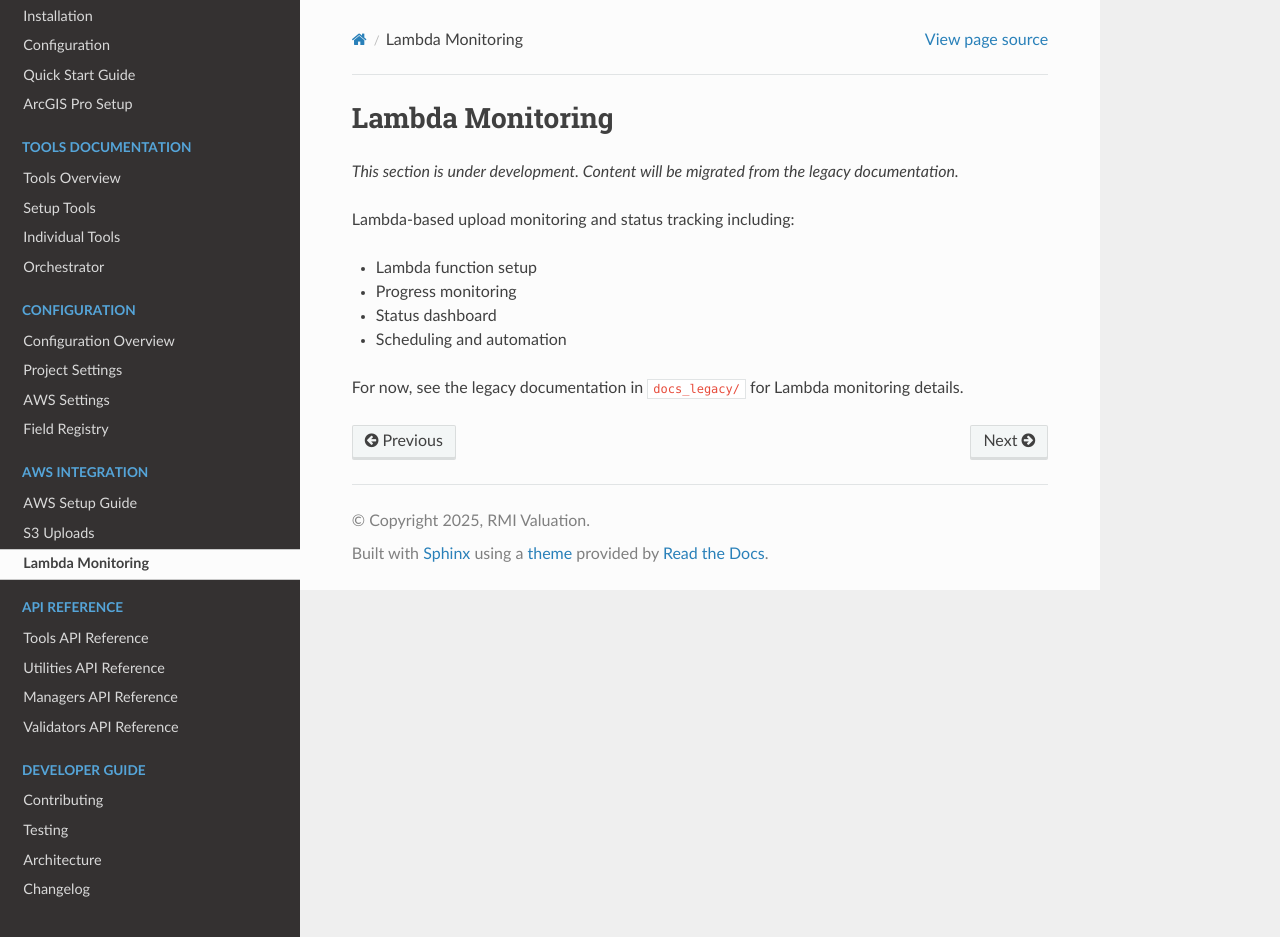
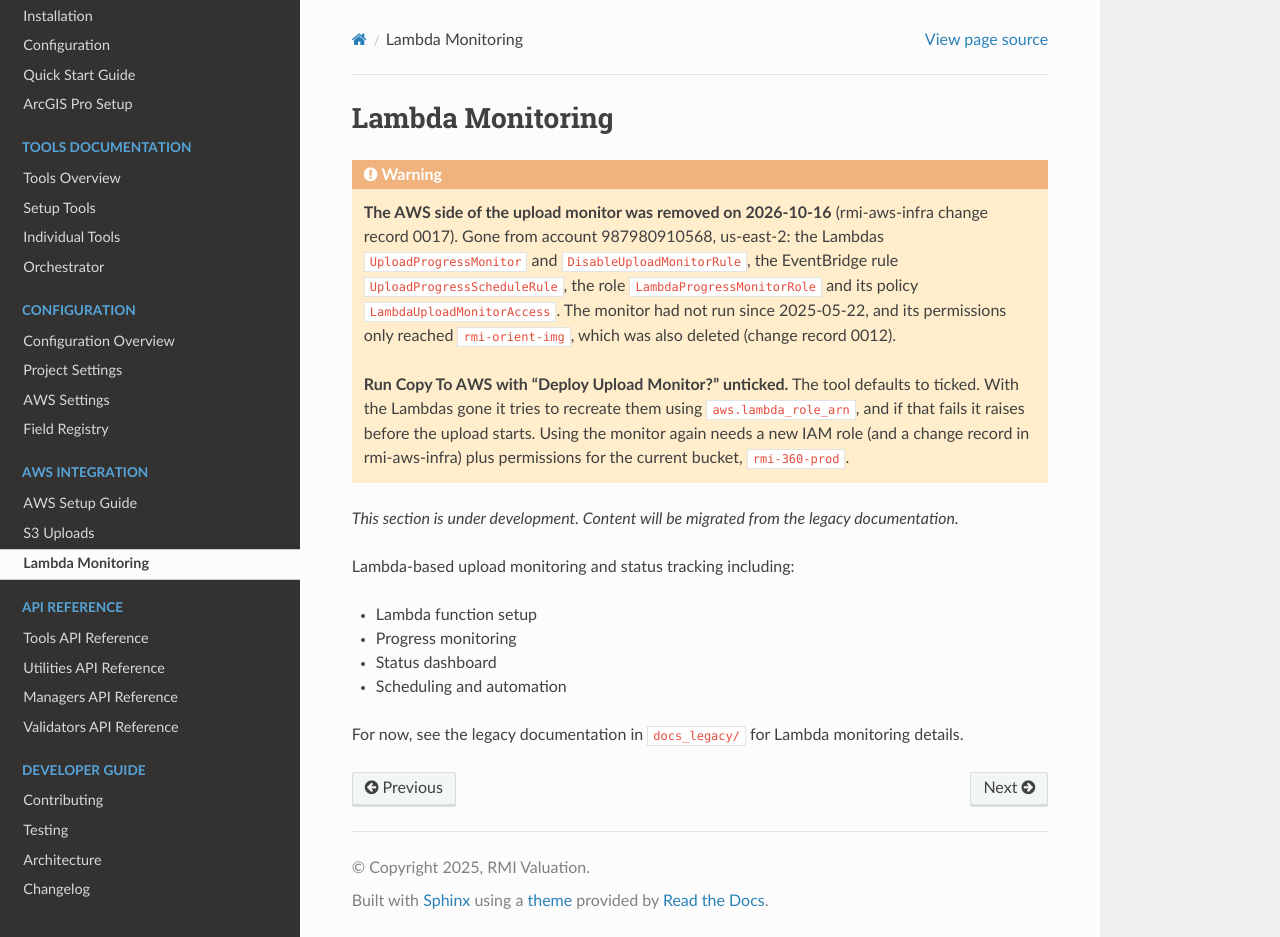
Before and after one commit to camrex/rmi-360-workflow-pyt, a Sphinx documentation site: the page built from docs/aws/lambda-monitoring.rst, in a window 1280 px wide and 937 px high. Built offline with Sphinx 7.4.7 and the Read the Docs theme 3.1.0, drawn with Linux system fonts in a browser that asks for light colours.

Commit message:
Note: upload monitor and secured-delivery test setup removed from AWS
rmi-aws-infra removed the upload monitor's AWS side on 2026-10-16 (change
record 0017: both Lambdas, the EventBridge rule, the role and its policy).
Copy To AWS defaults to deploying the monitor and aborts if that fails, so
untick it until the default is changed or the monitor is retired.
The secured-delivery test setup (buckets, reader user, cloud-store
registrations) was also removed (change record 0014); rebuild it through
rmi-aws-infra before turning aws.secured_delivery on.

Co-Authored-By: Claude Opus 5.5 (1M context) <noreply@anthropic.com>

```diff
--- a/docs/aws/lambda-monitoring.rst
+++ b/docs/aws/lambda-monitoring.rst
@@ -1,5 +1,19 @@
 Lambda Monitoring
 =================
+
+.. warning::
+
+   **The AWS side of the upload monitor was removed on 2026-10-16** (rmi-aws-infra change record
+   0017). Gone from account 987980910568, us-east-2: the Lambdas ``UploadProgressMonitor`` and
+   ``DisableUploadMonitorRule``, the EventBridge rule ``UploadProgressScheduleRule``, the role
+   ``LambdaProgressMonitorRole`` and its policy ``LambdaUploadMonitorAccess``. The monitor had not
+   run since 2025-05-22, and its permissions only reached ``rmi-orient-img``, which was also deleted
+   (change record 0012).
+
+   **Run Copy To AWS with "Deploy Upload Monitor?" unticked.** The tool defaults to ticked. With the
+   Lambdas gone it tries to recreate them using ``aws.lambda_role_arn``, and if that fails it
+   raises before the upload starts. Using the monitor again needs a new IAM role (and a change
+   record in rmi-aws-infra) plus permissions for the current bucket, ``rmi-360-prod``.
 
 *This section is under development. Content will be migrated from the legacy documentation.*
 
```
Also changed, not shown: TODO.md (+2 -0 lines).
